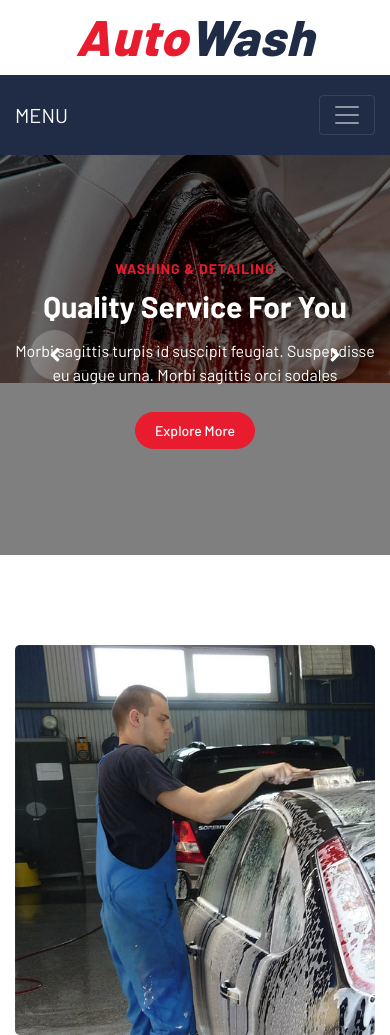
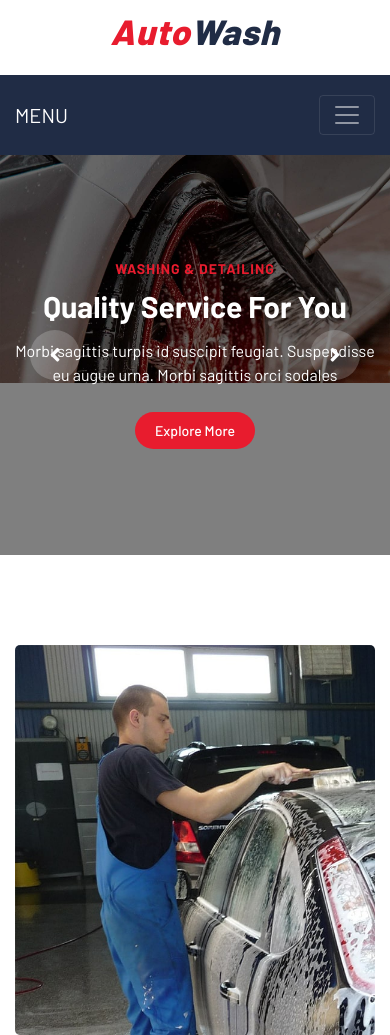
Before and after one commit to dev-bertoz/spotlessautodetailing, a plain HTML site: page index.html in a window 390 px wide. Shown: the top 1035 px of the page. Drawn offline with nearby package versions, Linux system fonts and the light colour scheme.

Commit message:
style changes test

```diff
--- a/css/style.css
+++ b/css/style.css
@@ -152,17 +152,20 @@ a:focus {
     display: flex;
     align-items: center;
     background: #ffffff;
+    padding: 0 20px; /* added padding */
 }
 
 .top-bar .logo {
     text-align: left;
     overflow: hidden;
+    display: flex; /**/
+    align-items: center; /* Center align items vertically */
 }
 
 .top-bar .logo h1 {
     margin: -4px 0 0 0;
     color: #E81C2E;
-    font-size: 50px;
+    font-size: 45px; /* Reduced font size */
     line-height: 50px;
     font-weight: 800;
     letter-spacing: 1px;
@@ -182,6 +185,7 @@ a:focus {
     display: flex;
     align-items: center;
     justify-content: flex-end;
+    margin-left: 20px; /* add margin for better separation */
 }
 
 .top-bar .top-bar-icon {
@@ -192,6 +196,7 @@ a:focus {
     justify-content: center;
     background: #202C45;
     border-radius: 40px;
+    margin-right: 10px; /* space between icon and text */
 }
 
 .top-bar .top-bar-icon i {
@@ -218,8 +223,21 @@ a:focus {
 
 @media (max-width: 991.98px) {
     .top-bar .logo {
+        flex-wrap: wrap; /* Allow items to wrap on smaller screens */
+        justify-content: center; /* Center content on smaller screens */
+    }
+
+    .top-bar .logo {
         text-align: center;
-    }
+        width: 100%; /* Make logo take full width */
+        margin-bottom: 10px; /* Add spacing below logo */
+    }
+
+
+    .top-bar .logo h1 {
+        font-size: 35px; /* Adjust font size for smaller screens */
+    }
+
 }
 
 
```
